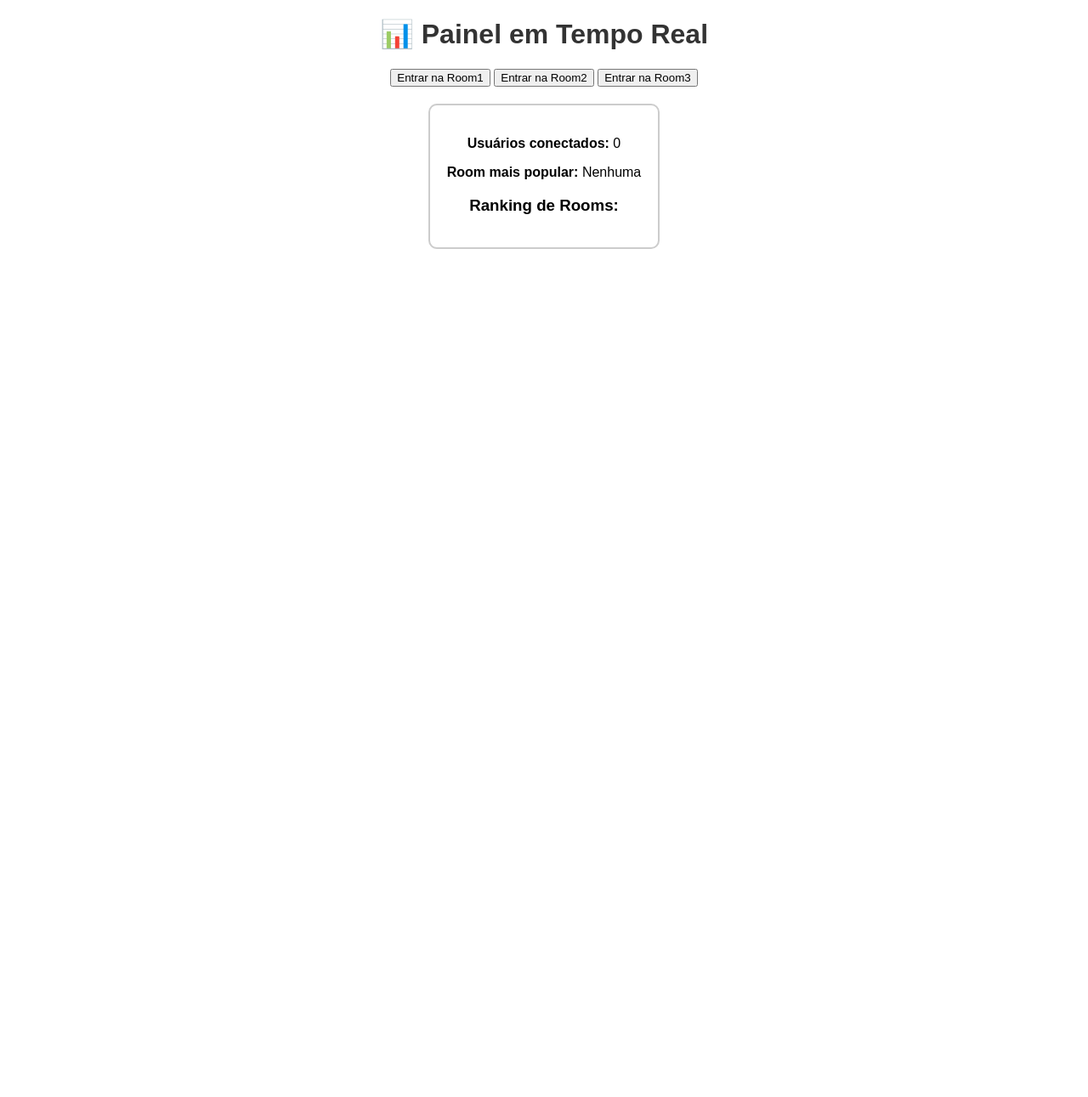
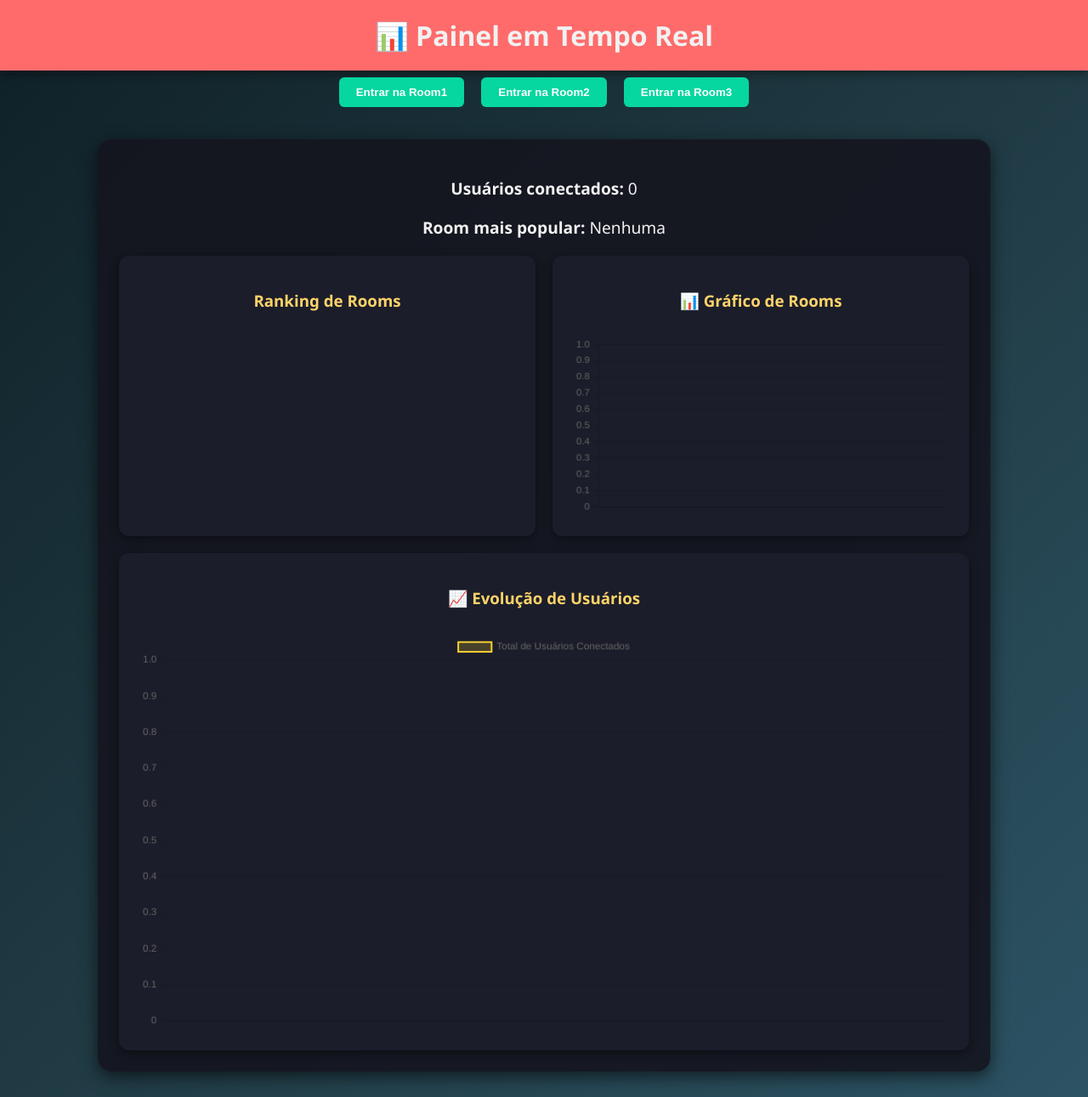
Before and after one commit to Marcondes05/Aula04_TP_CC, a website: page public/index.html in a window 1280 px wide. Shown: the whole page at 85% size. Before the commit the page ends 800 px from the top, so only its background shows below. Drawn offline with nearby package versions, Linux system fonts and the light colour scheme; no server answers.

Commit message:
melhorias codigo

```diff
--- a/package.json
+++ b/package.json
@@ -14,6 +14,6 @@
     "socket.io": "^4.8.1"
   },
   "devDependencies": {
-    "nodemon": "^3.0.1"
+    "nodemon": "^3.1.10"
   }
 }
--- a/public/client.js
+++ b/public/client.js
@@ -1,14 +1,22 @@
 const socket = io();
 
-const ctx = document.getElementById("roomChart").getContext("2d");
-let roomChart = new Chart(ctx, {
+// Gráfico de rooms (barras)
+const ctxRoom = document.getElementById("roomChart").getContext("2d");
+let roomChart = new Chart(ctxRoom, {
   type: "bar",
   data: {
     labels: [],
     datasets: [{
       label: "Usuários por Room",
       data: [],
-      backgroundColor: "rgba(78, 115, 223, 0.7)"
+      backgroundColor: [
+        "rgba(255, 99, 132, 0.7)",
+        "rgba(54, 162, 235, 0.7)",
+        "rgba(255, 206, 86, 0.7)",
+        "rgba(75, 192, 192, 0.7)",
+        "rgba(153, 102, 255, 0.7)"
+      ],
+      borderRadius: 8
     }]
   },
   options: {
@@ -16,6 +24,30 @@ let roomChart = new Chart(ctx, {
     plugins: {
       legend: { display: false }
     },
+    scales: {
+      y: { beginAtZero: true }
+    }
+  }
+});
+
+// Gráfico de evolução de usuários (linha)
+const ctxUsers = document.getElementById("usersChart").getContext("2d");
+let usersChart = new Chart(ctxUsers, {
+  type: "line",
+  data: {
+    labels: [],
+    datasets: [{
+      label: "Total de Usuários Conectados",
+      data: [],
+      borderColor: "rgba(255, 215, 54, 1)",
+      backgroundColor: "rgba(255, 215, 54, 0.2)",
+      tension: 0.3,
+      fill: true,
+      borderWidth: 2
+    }]
+  },
+  options: {
+    responsive: true,
     scales: {
       y: { beginAtZero: true }
     }
@@ -36,19 +68,46 @@ socket.on("stats", (data) => {
     roomList.appendChild(li);
   });
 
-  // Atualizar gráfico
+  // Atualizar gráfico de rooms
   roomChart.data.labels = data.rooms.map(([room]) => room);
   roomChart.data.datasets[0].data = data.rooms.map(([, count]) => count);
   roomChart.update();
 
+  // Atualizar gráfico de evolução de usuários
+  let now = new Date().toLocaleTimeString();
+  usersChart.data.labels.push(now);
+  usersChart.data.datasets[0].data.push(data.totalUsers);
+
+  // Mantém no máximo 10 pontos no gráfico
+  if (usersChart.data.labels.length > 10) {
+    usersChart.data.labels.shift();
+    usersChart.data.datasets[0].data.shift();
+  }
+
+  usersChart.update();
+
   // Mostrar alerta se alguma room tiver mais de 5 usuários
   const alertBox = document.getElementById("alert");
-  const roomLotada = data.rooms.find(([, count]) => count > 5);
+  const roomLotada = data.rooms.find(([room, count]) => count > 5);
+
   if (roomLotada) {
-    alertBox.style.display = "block";
+    alertBox.innerText = `⚠️ Atenção: a room "${roomLotada[0]}" ultrapassou ${roomLotada[1]} usuários!`;
+    alertBox.classList.add("active");
   } else {
-    alertBox.style.display = "none";
+    alertBox.classList.remove("active");
   }
+});
+
+// Aviso estilizado quando a room já estiver cheia
+socket.on("roomFull", (roomName) => {
+  const roomFullAlert = document.getElementById("roomFullAlert");
+  roomFullAlert.innerText = `⚠️ A room "${roomName}" já atingiu o máximo de 5 usuários!`;
+  roomFullAlert.classList.add("active");
+
+  // Some sozinho após 4 segundos
+  setTimeout(() => {
+    roomFullAlert.classList.remove("active");
+  }, 4000);
 });
 
 // Função para entrar em uma sala
--- a/public/index.html
+++ b/public/index.html
@@ -4,27 +4,128 @@
   <meta charset="UTF-8" />
   <title>Dashboard em Tempo Real</title>
   <script src="/socket.io/socket.io.js"></script>
+  <script src="https://cdn.jsdelivr.net/npm/chart.js"></script>
   <script defer src="client.js"></script>
-
   <style>
     body {
-      font-family: Arial, sans-serif;
+      font-family: 'Segoe UI', Tahoma, Geneva, Verdana, sans-serif;
+      margin: 0;
+      padding: 0;
       text-align: center;
-      margin: 20px;
+      background: linear-gradient(135deg, #0f2027, #203a43, #2c5364);
+      color: #f1f1f1;
     }
-    h1 { color: #333; }
+    header {
+      background: #ff6b6b;
+      padding: 20px;
+      font-size: 2rem;
+      font-weight: bold;
+      box-shadow: 0 4px 12px rgba(0,0,0,0.4);
+    }
     #dashboard {
+      margin: 30px auto;
+      padding: 25px;
+      border-radius: 16px;
+      background: rgba(20, 20, 30, 0.9);
+      width: 90%;
+      max-width: 1000px;
+      box-shadow: 0 6px 20px rgba(0,0,0,0.6);
+    }
+
+    .grid {
+      display: grid;
+      grid-template-columns: repeat(2, 1fr);
+      gap: 20px;
       margin-top: 20px;
-      padding: 20px;
-      border: 2px solid #ccc;
-      border-radius: 10px;
-      display: inline-block;
     }
-    ul { list-style: none; padding: 0; }
+
+    .card {
+      background: #1b1d2a;
+      border-radius: 12px;
+      padding: 15px;
+      box-shadow: 0 4px 12px rgba(0,0,0,0.4);
+    }
+
+    .card.wide {
+      grid-column: span 2;
+    }
+
+    @keyframes fadeIn {
+      from { opacity: 0; transform: translateY(20px); }
+      to { opacity: 1; transform: translateY(0); }
+    }
+    p {
+      font-size: 1.2rem;
+    }
+    .alert {
+      background: #ff4d4d;
+      color: #fff;
+      padding: 12px;
+      border-radius: 8px;
+      margin-top: 10px;
+      font-weight: bold;
+      display: none;
+    }
+
+    .alert.active {
+      display: block;
+      animation: blink 0.8s infinite alternate;
+    }
+
+    @keyframes blink {
+      from { background: #ff4d4d; }
+      to { background: #b30000; }
+    }
+
+    @keyframes blink {
+      from { background: #ff4d4d; }
+      to { background: #b30000; }
+    }
+    ul {
+      list-style: none;
+      padding: 0;
+      margin: 10px 0;
+    }
+    li {
+      background: #2b2d42;
+      margin: 6px auto;
+      padding: 10px;
+      border-radius: 8px;
+      width: 80%;
+      font-weight: bold;
+      color: #ffd369;
+      box-shadow: 0 2px 8px rgba(0,0,0,0.5);
+    }
+    button {
+      margin: 8px;
+      padding: 10px 20px;
+      border: none;
+      border-radius: 6px;
+      background: #06d6a0;
+      color: white;
+      font-weight: bold;
+      cursor: pointer;
+      transition: all 0.3s ease;
+    }
+    button:hover {
+      background: #04b080;
+      transform: scale(1.05);
+    }
+    h3 {
+      margin-top: 25px;
+      color: #ffd369;
+    }
+    canvas {
+      margin-top: 20px;
+      max-width: 100%;
+      background: #1b1d2a;
+      border-radius: 12px;
+      padding: 10px;
+    }
   </style>
 </head>
 <body>
-  <h1>📊 Painel em Tempo Real</h1>
+  <header>📊 Painel em Tempo Real</header>
 
   <div>
     <button onclick="joinRoom('Room1')">Entrar na Room1</button>
@@ -33,11 +134,30 @@
   </div>
 
   <div id="dashboard">
-    <p><strong>Usuários conectados:</strong> <span id="totalUsers">0</span></p>
-    <p><strong>Room mais popular:</strong> <span id="popularRoom">Nenhuma</span></p>
+    <div class="stats">
+      <p><strong>Usuários conectados:</strong> <span id="totalUsers">0</span></p>
+      <p><strong>Room mais popular:</strong> <span id="popularRoom">Nenhuma</span></p>
+      <div id="alert" class="alert">⚠️ Atenção: uma room está cheia!</div>
+      <div id="roomFullAlert" class="alert">⚠️ Room cheia!</div>
+    </div>
 
-    <h3>Ranking de Rooms:</h3>
-    <ul id="roomList"></ul>
+    <div class="grid">
+      <div class="card">
+        <h3>Ranking de Rooms</h3>
+        <ul id="roomList"></ul>
+      </div>
+
+      <div class="card">
+        <h3>📊 Gráfico de Rooms</h3>
+        <canvas id="roomChart"></canvas>
+      </div>
+
+      <div class="card wide">
+        <h3>📈 Evolução de Usuários</h3>
+        <canvas id="usersChart"></canvas>
+      </div>
+    </div>
   </div>
+
 </body>
 </html>
```
Also changed, not shown: server.js (+12 -4 lines).
